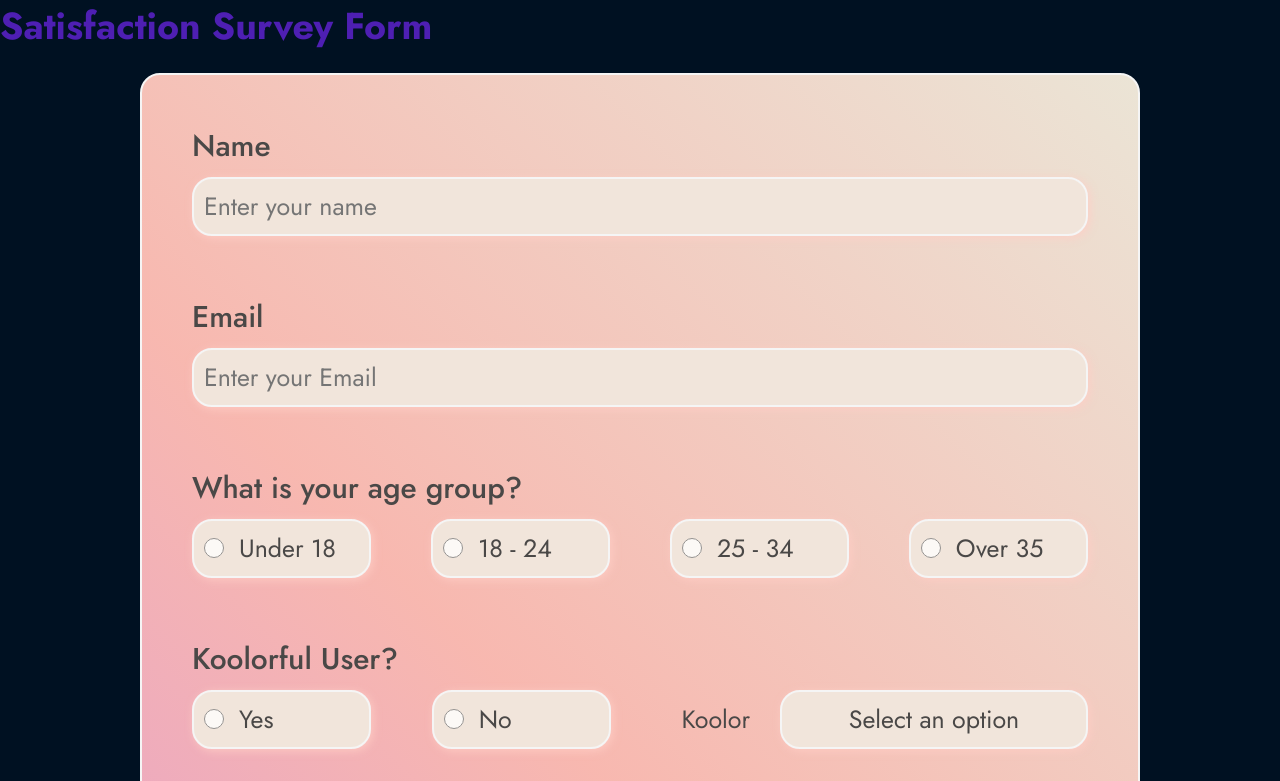
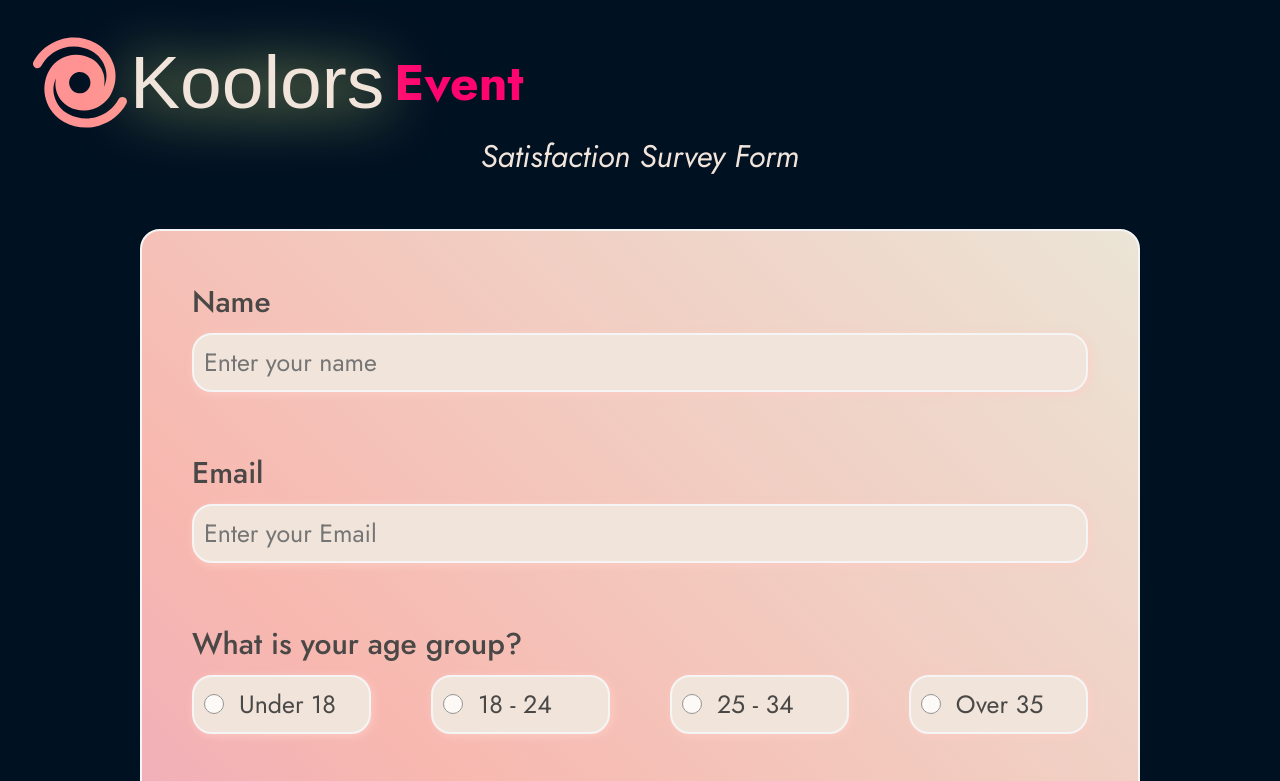
Before and after one commit to drevelob/fcc-survey-form, a plain HTML site: page index.html in a window 1280 px wide. Shown: the top 781 px of the page. Drawn offline with Linux system fonts and the light colour scheme; a web font is replaced by a local one.

Commit message:
Add image folder and header logotype

```diff
--- a/index.html
+++ b/index.html
@@ -1,5 +1,6 @@
 <!DOCTYPE html>
 <html lang="en">
+
 <head>
   <meta charset="UTF-8">
   <meta name="viewport" content="width=device-width, initial-scale=1.0">
@@ -9,9 +10,15 @@
   <title>FCC Survey Form</title>
   <link rel="stylesheet" href="./style.css">
 </head>
+
 <body>
   <header>
-    <h2>Satisfaction Survey Form</h2>
+    <div class="koolors-logo">
+      <img src="./images/ciclon_1f300.svg" alt="logo" width="100px">
+      <h1>Koolors</h1>
+      <h2>Event</h2>
+    </div>
+    <p>Satisfaction Survey Form</p>
   </header>
 
   <main>
@@ -176,4 +183,5 @@
 
   <footer></footer>
 </body>
+
 </html>
--- a/style.css
+++ b/style.css
@@ -10,7 +10,7 @@
   --A1COL: #4e1fb3;
   --A2COL: #f1e5db;
   --A3COL: #ffcec5d8;
-  --A4COL: #123;
+  --A4COL: #ff0370;
   --FMCOL: linear-gradient(45deg,
       rgb(223, 150, 210) 0%,
       hsl(7deg 83% 83%) 50%,
@@ -41,7 +41,16 @@ body {
 }
 
 header {
-  color: var(--A1COL);
+  color: var(--A2COL);
+  font-size: 1em;
+  padding: 30px;
+  text-align: center;
+}
+
+header p {
+  font-style: italic;
+  font-size: 1.25em;
+  /* padding-left: 100px; */
 }
 
 main {
@@ -140,6 +149,36 @@ button {
   font-weight: 500;
 }
 
+/*||HEADER*/
+.koolors-logo {
+  align-items: center;
+  display: flex;
+  font-weight: 700;
+  margin-right: auto;
+}
+
+.koolors-logo img {
+  filter: saturate(300%) brightness(200%) contrast(100%) hue-rotate(180deg);
+  max-width: 500px;
+  min-width: 50px;
+  width: 4em;
+}
+
+.koolors-logo h1 {
+  color: var(--A2COL);
+  filter: drop-shadow(2px 2px 30px var(--LKCOL));
+  font-family: "Tilt Neon", sans-serif;
+  font-size: 3em;
+  font-style: normal;
+  font-weight: 400;
+}
+
+.koolors-logo h2 {
+  color: var(--A4COL);
+  font-size: 2em;
+  margin: 10px;
+}
+
 /*||FORM*/
 .selection-label {
   background-color: transparent;
```
Also changed, not shown: images/ciclon_1f300.svg (added).
